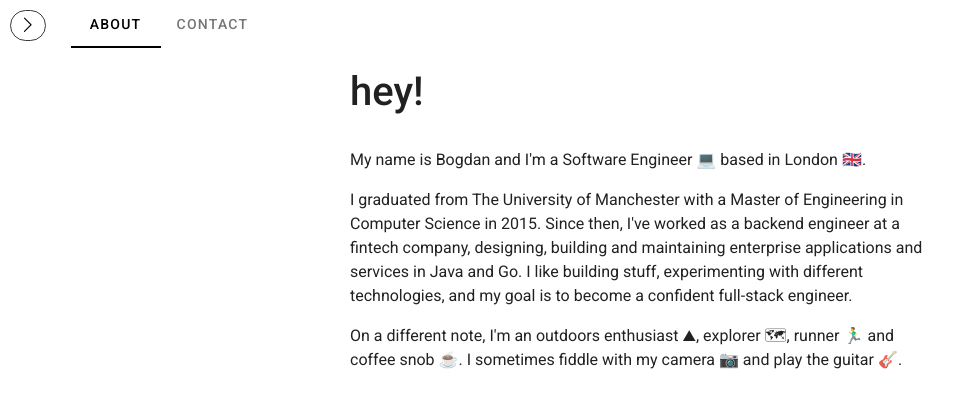
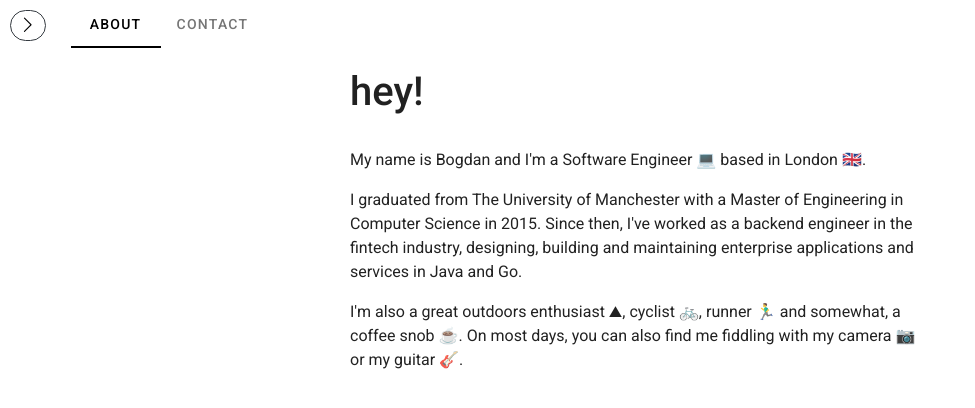
Before and after one commit to bgguna/profile, a Vue app in the folder client/: page /#/ in a window 1280 px wide. Shown: the top 408 px of the page, without its empty margins (0-975 px from the left). Built offline with nearby package versions, Linux system fonts and the light colour scheme.

Commit message:
update about text

```diff
--- a/client/src/components/About.vue
+++ b/client/src/components/About.vue
@@ -6,15 +6,13 @@
     <p>
       I graduated from The University of Manchester with a Master of Engineering
       in Computer Science in 2015. Since then, I've worked as a backend engineer
-      at a fintech company, designing, building and maintaining enterprise
-      applications and services in Java and Go. I like building stuff,
-      experimenting with different technologies, and my goal is to become a
-      confident full-stack engineer.
+      in the fintech industry, designing, building and maintaining enterprise
+      applications and services in Java and Go.
     </p>
     <p>
-      On a different note, I'm an outdoors enthusiast ⛰, explorer 🗺, runner 🏃‍♂️
-      and coffee snob ☕️. I sometimes fiddle with my camera 📷 and play the
-      guitar 🎸.
+      I'm also a great outdoors enthusiast ⛰, cyclist 🚲, runner 🏃‍♂️ and
+      somewhat, a coffee snob ☕️. On most days, you can also find me fiddling
+      with my camera 📷 or my guitar 🎸.
     </p>
   </div>
 </template>
```
